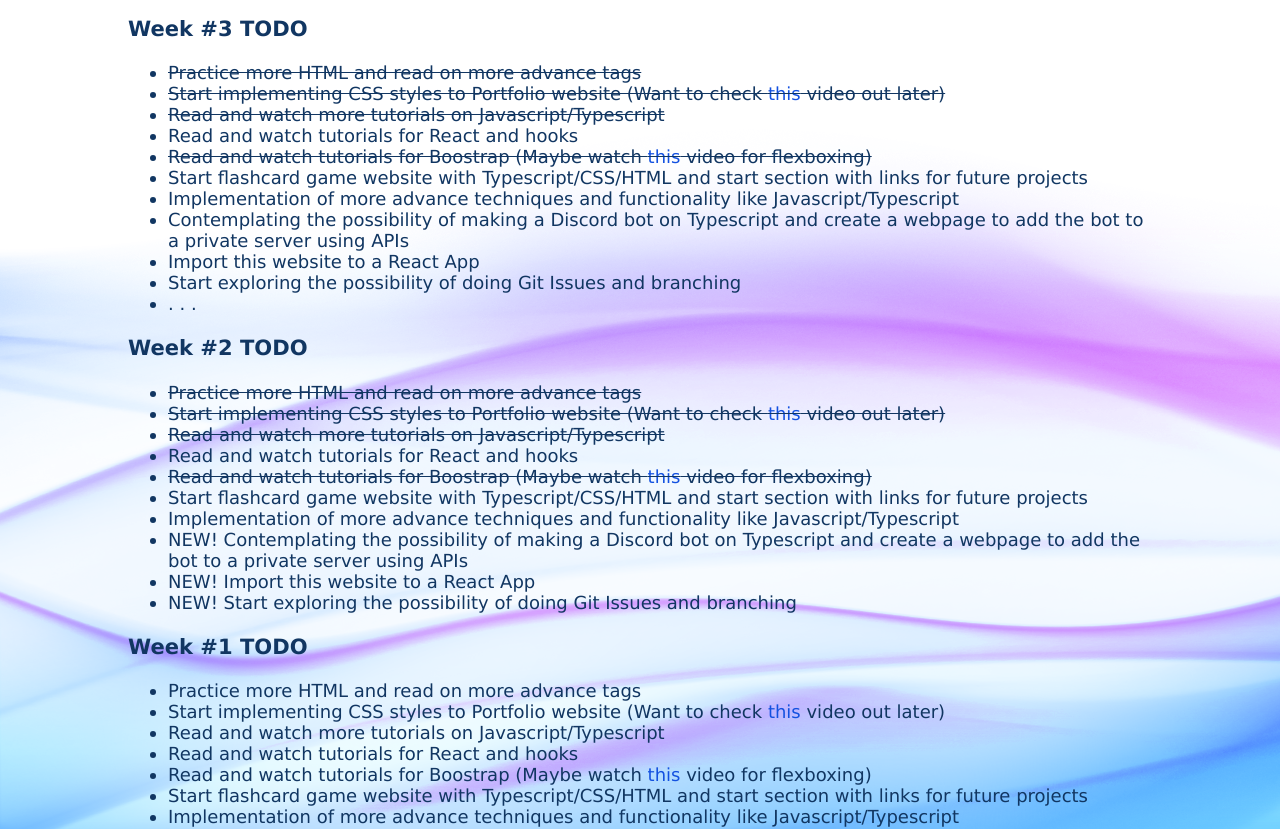
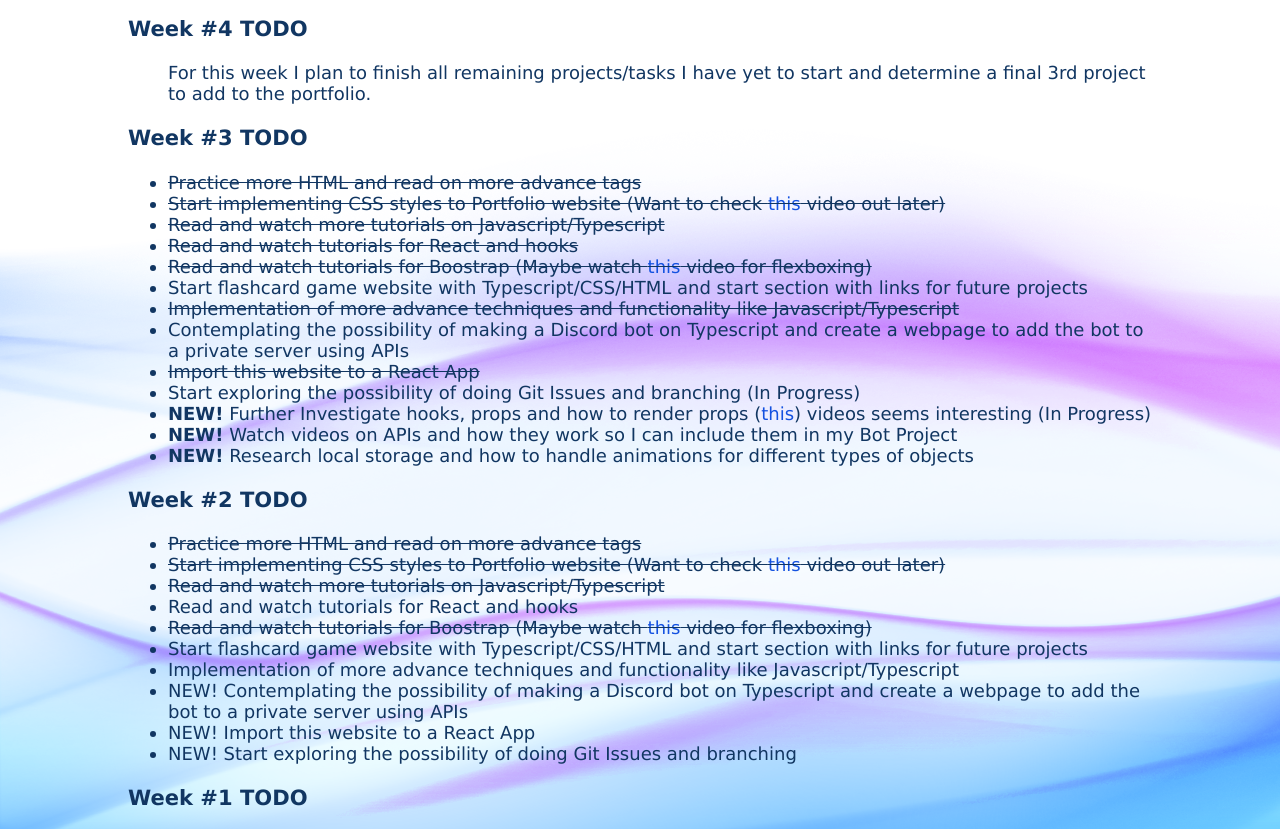
Before and after one commit to Zebxcore/portfolio, a React (Create React App) app: page /todo in a window 1280 px wide. Shown: the part 300-1129 px from the top of the page. Built offline with nearby package versions, Linux system fonts and the light colour scheme.

Commit message:
Added wee 3 info + week 4 plan

```diff
--- a/src/components/todo.tsx
+++ b/src/components/todo.tsx
@@ -5,20 +5,31 @@ function toDo(){
         <div>
             <h1 className="header"> TODO </h1>
 
+            <h3>Week #4 TODO</h3>
+            <div>
+                <ul>
+                    <p>
+                        For this week I plan to finish all remaining projects/tasks I have yet to start and determine a final 3rd project to add to the portfolio.
+                    </p>
+                </ul>
+            </div>
+
             <h3>Week #3 TODO</h3>
             <div>
                 <ul>
                     <li className="done"> Practice more HTML and read on more advance tags </li>
                     <li className="done"> Start implementing CSS styles to Portfolio website (Want to check <a href="https://www.youtube.com/watch?v=yfoY53QXEnI" target="_blank" rel="noreferrer">this</a> video out later) </li>
                     <li className="done"> Read and watch more tutorials on Javascript/Typescript </li>
-                    <li> Read and watch tutorials for React and hooks </li>
+                    <li className="done"> Read and watch tutorials for React and hooks </li>
                     <li className="done"> Read and watch tutorials for Boostrap (Maybe watch <a href="https://www.youtube.com/watch?v=k32voqQhODc" target="_blank" rel="noreferrer">this</a> video for flexboxing) </li>
                     <li> Start flashcard game website with Typescript/CSS/HTML and start section with links for future projects </li>
-                    <li> Implementation of more advance techniques and functionality like Javascript/Typescript</li>
+                    <li className="done"> Implementation of more advance techniques and functionality like Javascript/Typescript</li>
                     <li> Contemplating the possibility of making a Discord bot on Typescript and create a webpage to add the bot to a private server using APIs</li>
-                    <li> Import this website to a React App</li>
-                    <li> Start exploring the possibility of doing Git Issues and branching</li>
-                    <li> . . .</li>
+                    <li className="done"> Import this website to a React App</li>
+                    <li> Start exploring the possibility of doing Git Issues and branching (In Progress)</li>
+                    <li> <strong>NEW!</strong> Further Investigate hooks, props and how to render props (<a href="https://www.youtube.com/watch?v=Z5iWr6Srsj8" target="_blank" rel="noreferrer">this</a>) videos seems interesting (In Progress)</li>
+                    <li> <strong>NEW!</strong> Watch videos on APIs and how they work so I can include them in my Bot Project</li>
+                    <li> <strong>NEW!</strong> Research local storage and how to handle animations for different types of objects</li>
                 </ul>
             </div>
 
@@ -41,12 +52,12 @@ function toDo(){
             <h3>Week #1 TODO</h3>
             <div>
                 <ul>
-                    <li> Practice more HTML and read on more advance tags </li>
-                    <li> Start implementing CSS styles to Portfolio website (Want to check <a href="https://www.youtube.com/watch?v=yfoY53QXEnI" target="_blank" rel="noreferrer">this</a> video out later) </li>
-                    <li> Read and watch more tutorials on Javascript/Typescript </li>
-                    <li> Read and watch tutorials for React and hooks </li>
-                    <li> Read and watch tutorials for Boostrap (Maybe watch <a href="https://www.youtube.com/watch?v=k32voqQhODc" target="_blank" rel="noreferrer">this</a> video for flexboxing) </li>
-                    <li> Start flashcard game website with Typescript/CSS/HTML and start section with links for future projects </li>
+                    <li className="done"> Practice more HTML and read on more advance tags </li>
+                    <li className="done"> Start implementing CSS styles to Portfolio website (Want to check <a href="https://www.youtube.com/watch?v=yfoY53QXEnI" target="_blank" rel="noreferrer">this</a> video out later) </li>
+                    <li className="done"> Read and watch more tutorials on Javascript/Typescript </li>
+                    <li className="done"> Read and watch tutorials for React and hooks </li>
+                    <li className="done"> Read and watch tutorials for Boostrap (Maybe watch <a href="https://www.youtube.com/watch?v=k32voqQhODc" target="_blank" rel="noreferrer">this</a> video for flexboxing) </li>
+                    <li className="done"> Start flashcard game website with Typescript/CSS/HTML and start section with links for future projects </li>
                     <li> Implementation of more advance techniques and functionality like Javascript/Typescript</li>
                 </ul>
             </div>
```
